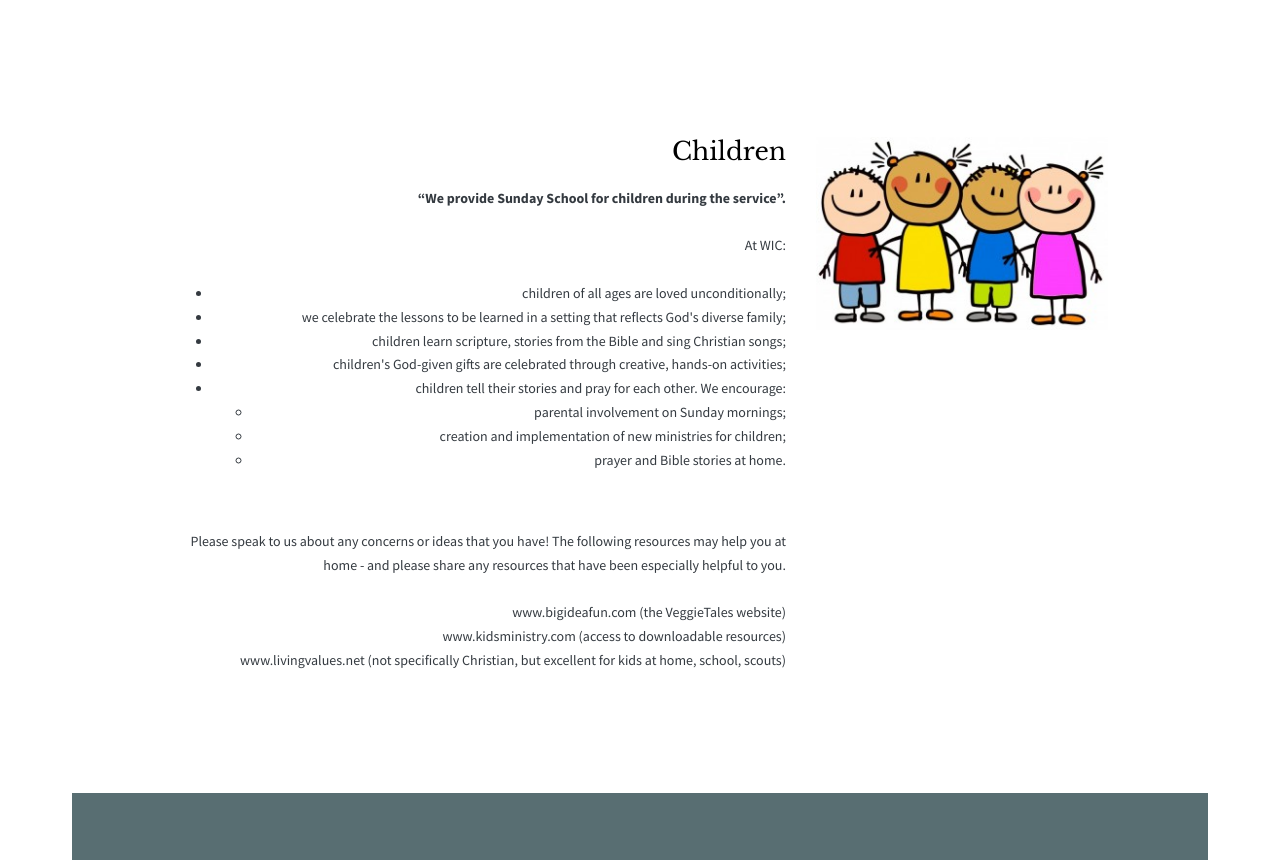
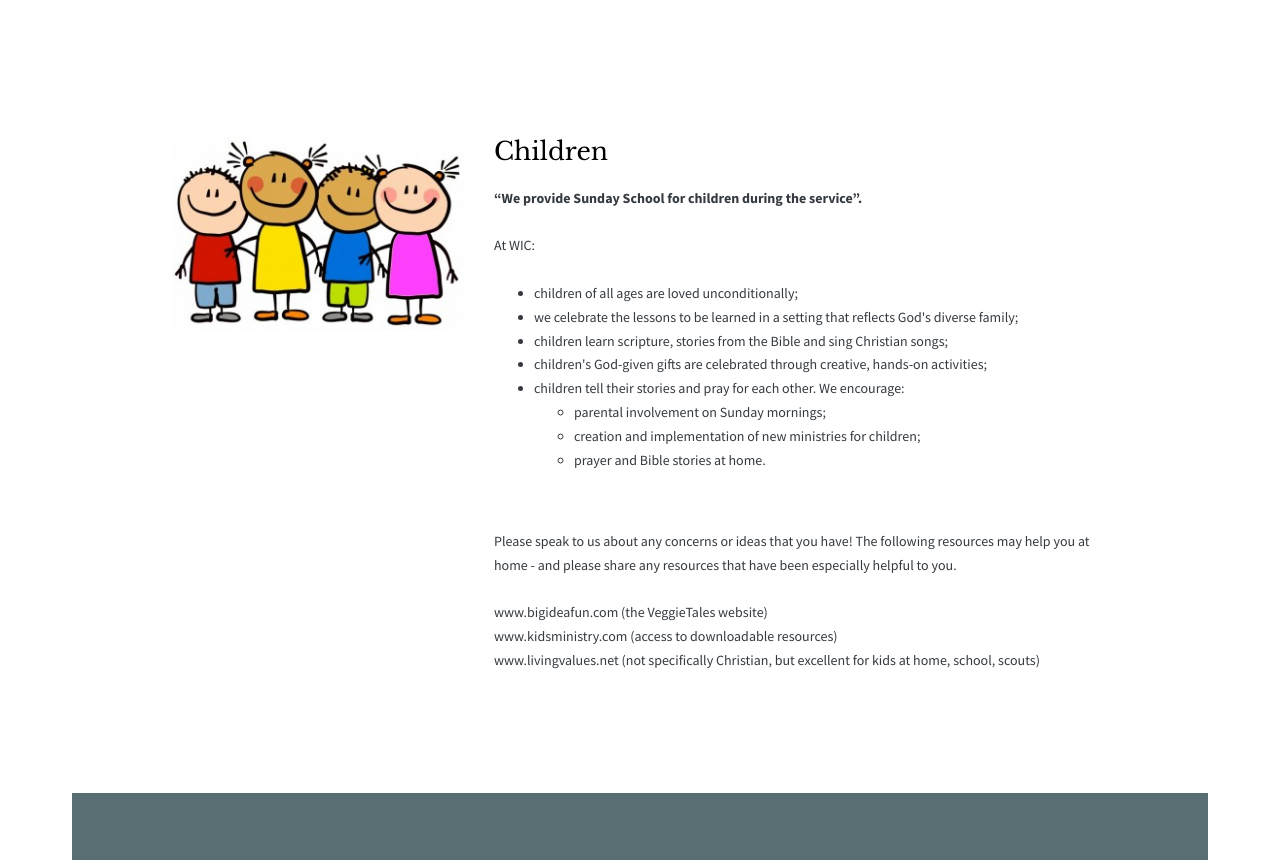
Before and after one commit to ivanyufen/church_website, a plain HTML site: page kids.html in a window 1280 px wide. Shown: the part 660-1520 px from the top of the page. Drawn offline with nearby package versions, Linux system fonts and the light colour scheme; files whose address does not match are found by name.

Commit message:
children

```diff
--- a/kids.html
+++ b/kids.html
@@ -134,11 +134,20 @@
                     <h2>Programs</h2>
                 </div> -->
         </div>
+        <div class="row" style="margin: 100px;">
+            <div class="col-md-4">
+                <div class="services" style="cursor: pointer" data-toggle="modal" data-target="#modal1">
+                    <a class="img-holder"><img class="img-responsive" style="width: 500px" src="./images/children.jpg"
+                            alt="Bible"></a>
+                    <div class="desc">
+                        <br>
 
-        <div class="row" style="margin: 100px;">
-            <div class="col-md-8">
-                <div class="text-dark text-right">
-                    <h1>Children</h1>
+                    </div>
+                </div>
+            </div>
+            <div class="col-lg-8 col-md-12">
+                <h1>Children</h1>
+                <div class="text-dark">
                     <strong>
                         “We provide Sunday School for children during the service”.
                     </strong>
@@ -173,16 +182,6 @@
                     <br>
                     www.livingvalues.net (not specifically Christian, but excellent for kids at home, school,
                     scouts)
-                </div>
-
-            </div>
-            <div class="col-md-4">
-                <div class="services" style="cursor: pointer" data-toggle="modal" data-target="#modal2">
-                    <a class="img-holder"><img class="img-responsive" style="width: 500px" src="./images/children.jpg"
-                            alt="Children"></a>
-                    <div class="desc">
-
-                    </div>
                 </div>
             </div>
         </div>
```
